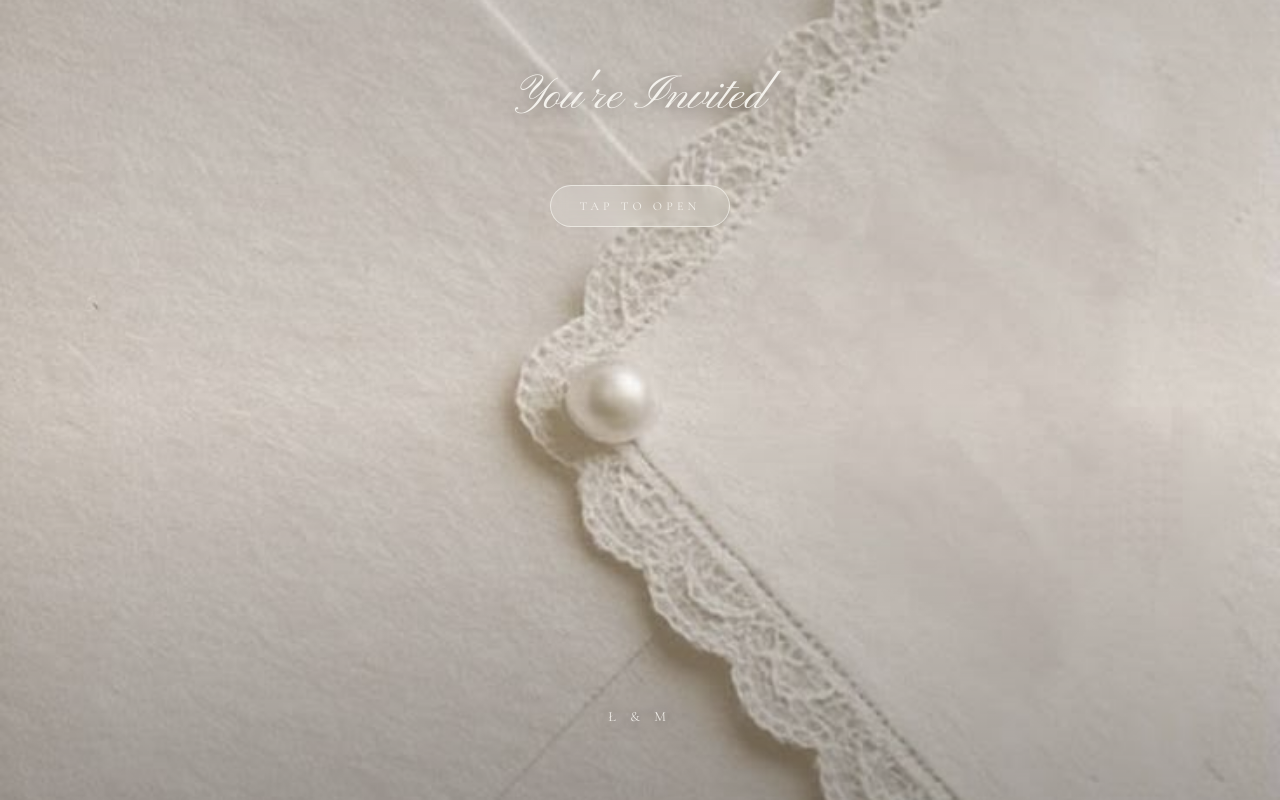
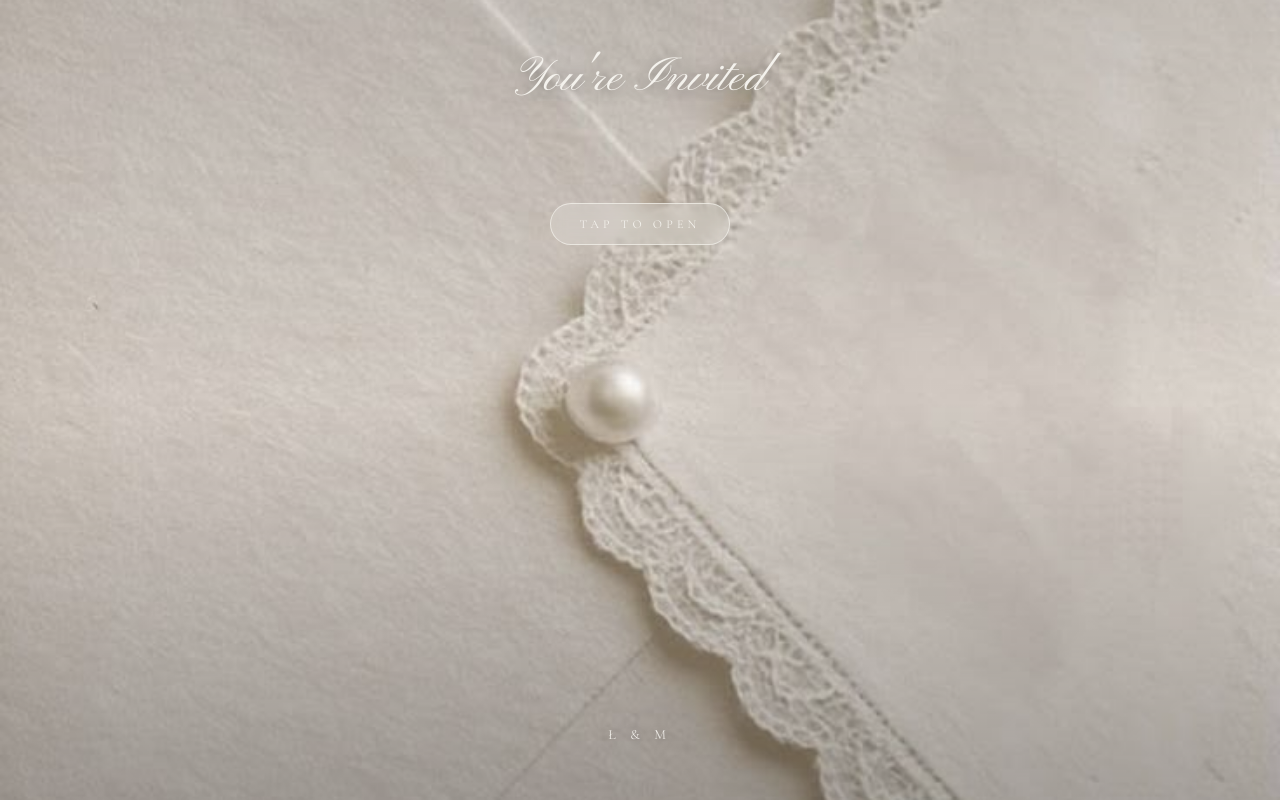
Before and after one commit to shakermedo98-create/M, a Next.js app: page / in a window 1280 px wide. Shown: the top 800 px of the page. Built offline with nearby package versions, Linux system fonts and the light colour scheme.

Commit message:
Adjust margin for button in envelope intro component

```diff
--- a/components/envelope-intro.tsx
+++ b/components/envelope-intro.tsx
@@ -67,7 +67,7 @@ export function EnvelopeIntro() {
           <p className="font-script text-4xl text-background drop-shadow-[0_2px_8px_rgba(0,0,0,0.4)] sm:text-5xl">
             You&apos;re Invited
           </p>
-          <span className="mt-16 inline-flex items-center gap-2 rounded-full border border-background/70 bg-background/20 px-7 py-3 text-xs uppercase tracking-[0.35em] text-background backdrop-blur-sm transition-colors group-hover:bg-background group-hover:text-ink">
+          <span className="mt-25 inline-flex items-center gap-2 rounded-full border border-background/70 bg-background/20 px-7 py-3 text-xs uppercase tracking-[0.35em] text-background backdrop-blur-sm transition-colors group-hover:bg-background group-hover:text-ink">
             Tap to open
           </span>
           <p className="mt-120 text-center text-sm uppercase tracking-[0.4em] text-background/90 drop-shadow-[0_2px_6px_rgba(0,0,0,0.4)]">
```
